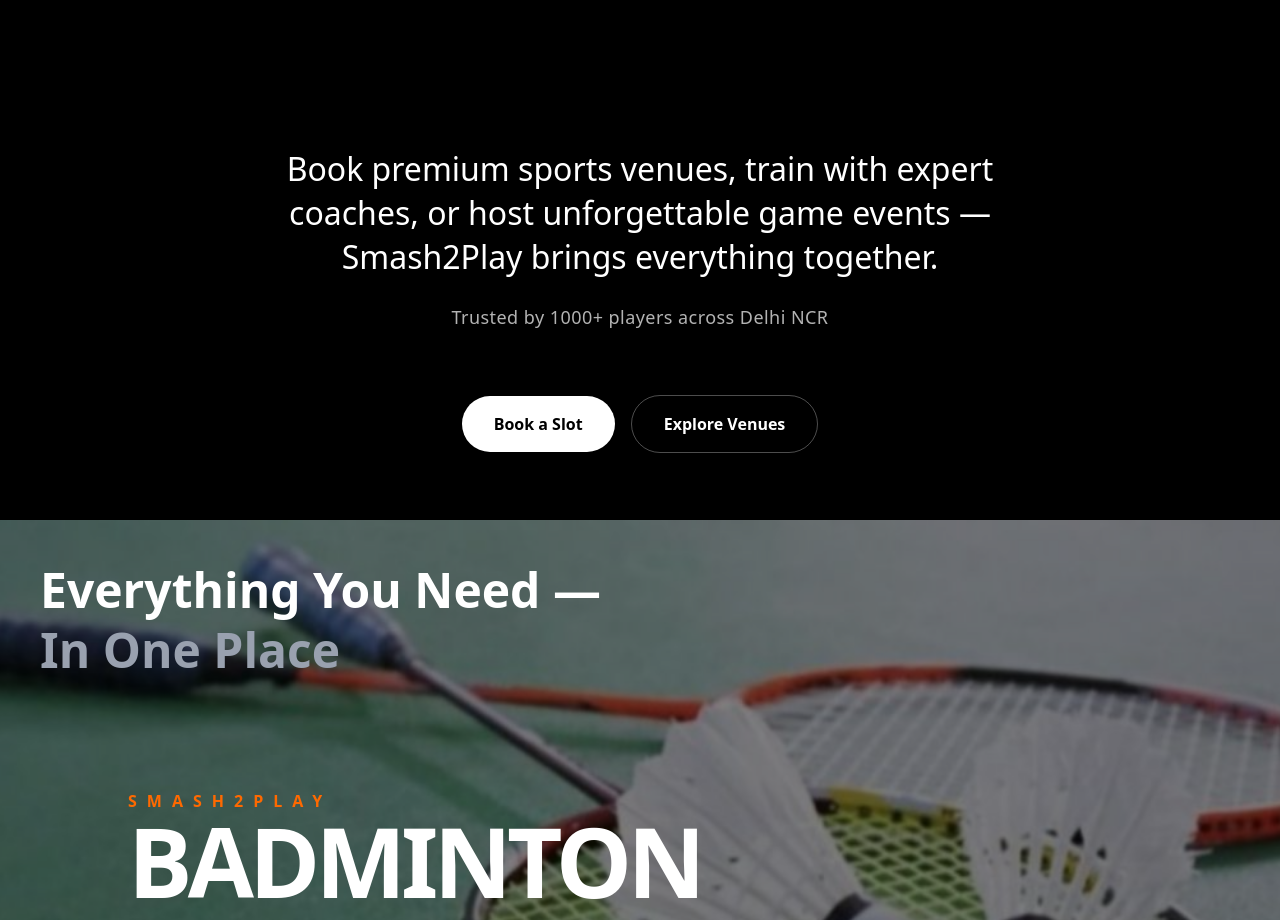
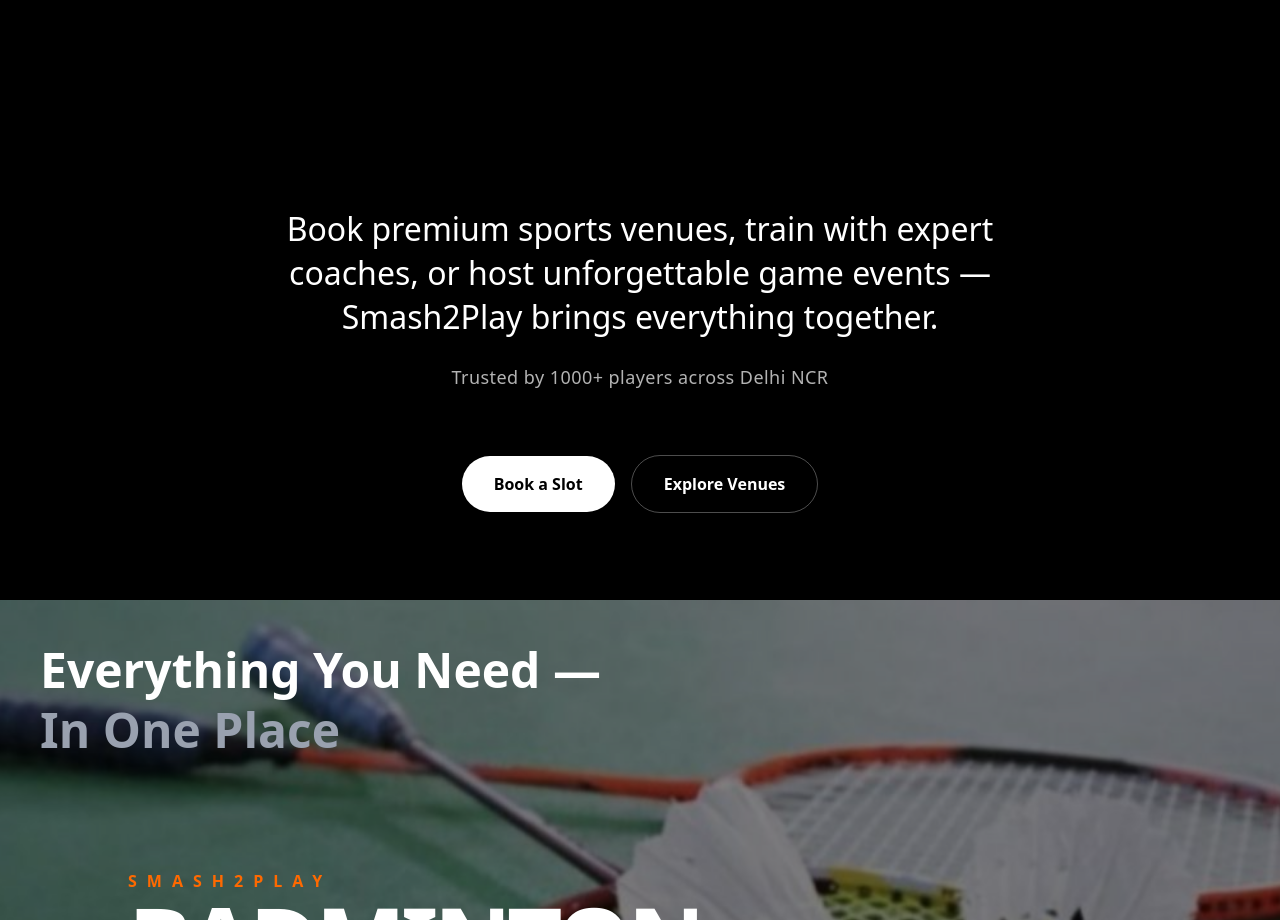
Before and after one commit to nixen-rohit/Smash2play, a Next.js app: page / in a window 1280 px wide. Shown: the part 2280-3200 px from the top of the page. Built offline with nearby package versions, Linux system fonts and the light colour scheme.

Commit message:
wa number

```diff
--- a/components/HeroDetails.tsx
+++ b/components/HeroDetails.tsx
@@ -2,7 +2,7 @@
 
 const HeroDetails = () => {
   return (
-    <section className=" hidden lg:flex  text-white h-[50vh] w-full  bg-black   justify-center items-center  pb-10 ">
+    <section className=" hidden lg:flex  text-white h-[60vh] w-full  bg-black   justify-center items-center py-20 ">
       <div className="mx-auto max-w-4xl text-center ">
         {/* Main Paragraph */}
         <p className="mx-auto max-w-3xl text-2xl leading-relaxed text-muted-foreground md:text-3xl lg:text-[2rem] lg:leading-snug">
--- a/components/layout/Navbar.tsx
+++ b/components/layout/Navbar.tsx
@@ -28,6 +28,7 @@
   const [isMenuOpen, setIsMenuOpen] = useState(false);
   const { scrollY } = useScroll();
 
+  const wanumber = process.env.NEXT_PUBLIC_WA_NUMBER;
   // --- Scroll Logic: Hide on scroll down, show on scroll up ---
   useMotionValueEvent(scrollY, "change", (latest) => {
     const previous = scrollY.getPrevious() ?? 0;
@@ -127,14 +128,14 @@
       <div className="fixed bottom-8 right-6 flex flex-col gap-4 z-110">
         {/* WhatsApp FAB */}
         <FloatingIcon
-          href="https://wa.me/yournumber"
+          href={`https://wa.me/${wanumber}`}
           bgColor="bg-black"
           icon={<FaWhatsapp />}
           label="WhatsApp"
         />
         {/* Call FAB */}
         <FloatingIcon
-          href="tel:+123456789"
+          href={`tel:+${wanumber}`}
           bgColor="bg-black"
           icon={<FaPhone />}
           label="Call Us"
```
